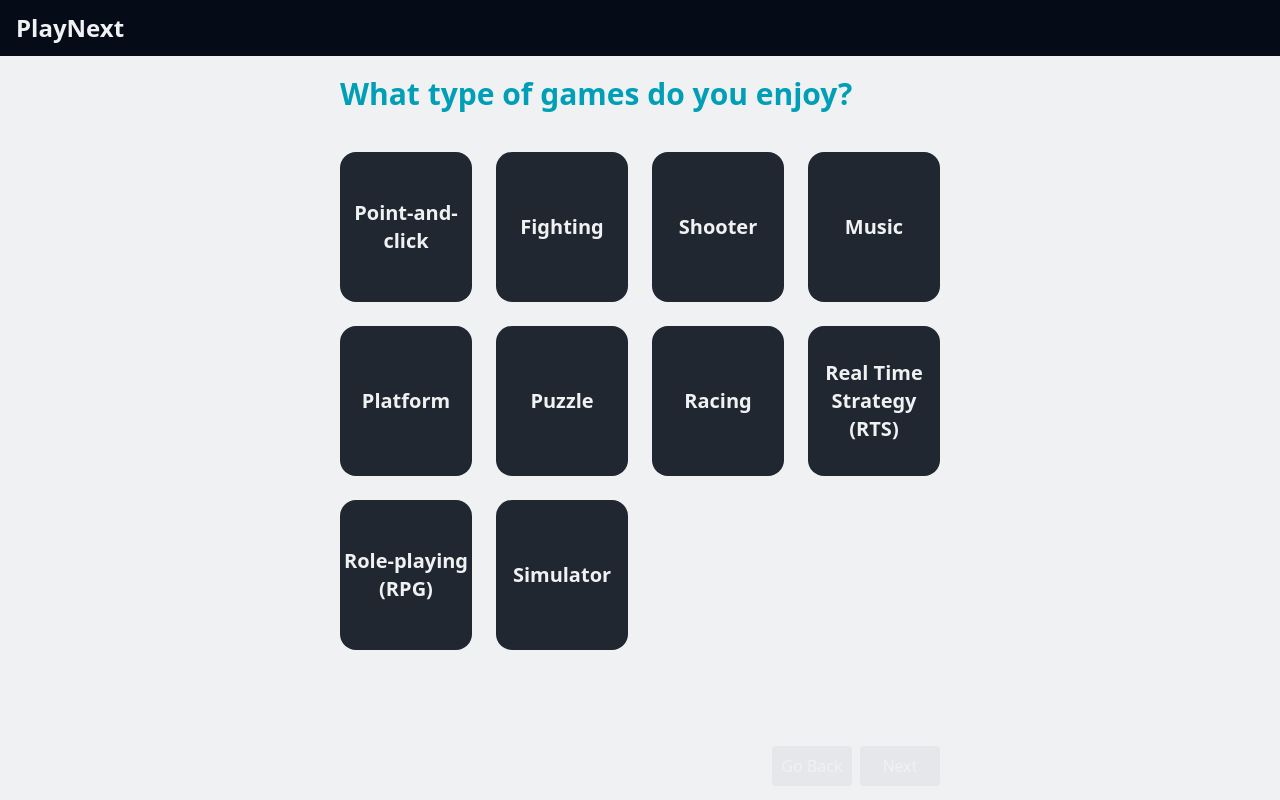
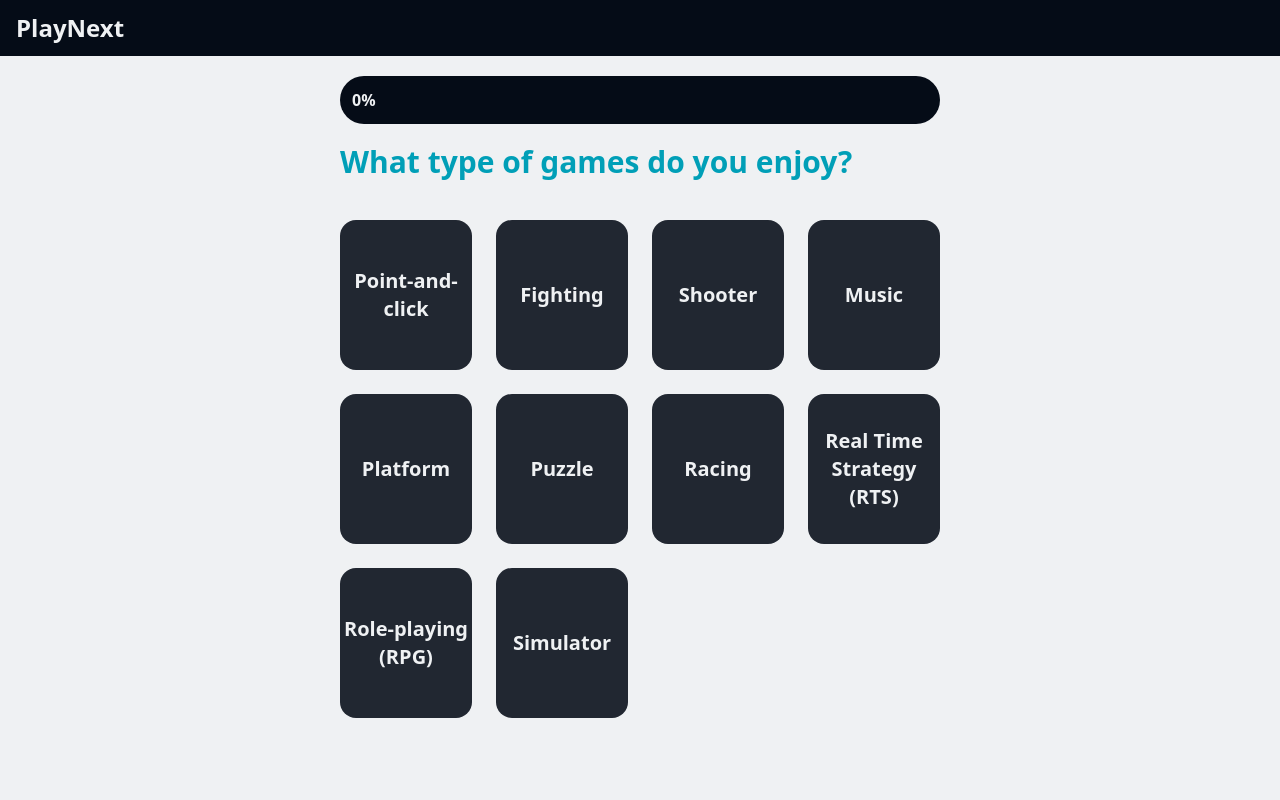
Before and after one commit to Alex-Devonte/PlayNext, a React (Vite) app in the folder frontend/: page /questionnaire in a window 1280 px wide. Shown: the top 800 px of the page. Built offline with nearby package versions, Linux system fonts and the light colour scheme; no server answers.

Commit message:
Implement progress bar for questionnaire

```diff
--- a/frontend/src/components/Questionnaire.tsx
+++ b/frontend/src/components/Questionnaire.tsx
@@ -4,6 +4,7 @@ import { useNavigate } from "react-router-dom";
 function Questionnaire() {
   const [currentStep, setCurrentStep] = useState(0);
   const [answers, setAnswers] = useState<{ [key: string]: number[] }>({});
+  const [progress, setProgress] = useState(0);
   const navigate = useNavigate();
 
   const questions = [
@@ -90,6 +91,7 @@ function Questionnaire() {
     if (currentStep > 0) {
       window.scrollTo(0, 0);
       setCurrentStep((prev) => prev - 1);
+      setProgress(((currentStep - 1) / questions.length) * 100);
     }
   };
 
@@ -98,6 +100,7 @@ function Questionnaire() {
     if (currentStep < questions.length - 1) {
       window.scrollTo(0, 0);
       setCurrentStep((prev) => prev + 1);
+      setProgress(((currentStep + 1) / questions.length) * 100);
     }
   };
 
@@ -123,6 +126,16 @@ function Questionnaire() {
 
   return (
     <div className="flex flex-col p-5 lg:mx-auto xl:w-1/2">
+      <div className="bg-dark mb-5 w-full rounded-full p-1">
+        <div
+          className={`rounded-full p-2 font-bold ${
+            progress === 0 ? "text-light" : "bg-accent"
+          }`}
+          style={{ width: `${progress}%` }}
+        >
+          {progress}%
+        </div>
+      </div>
       <h2 className="text-primary mb-10 text-3xl font-semibold">
         {currentQuestion.question}
       </h2>
```
